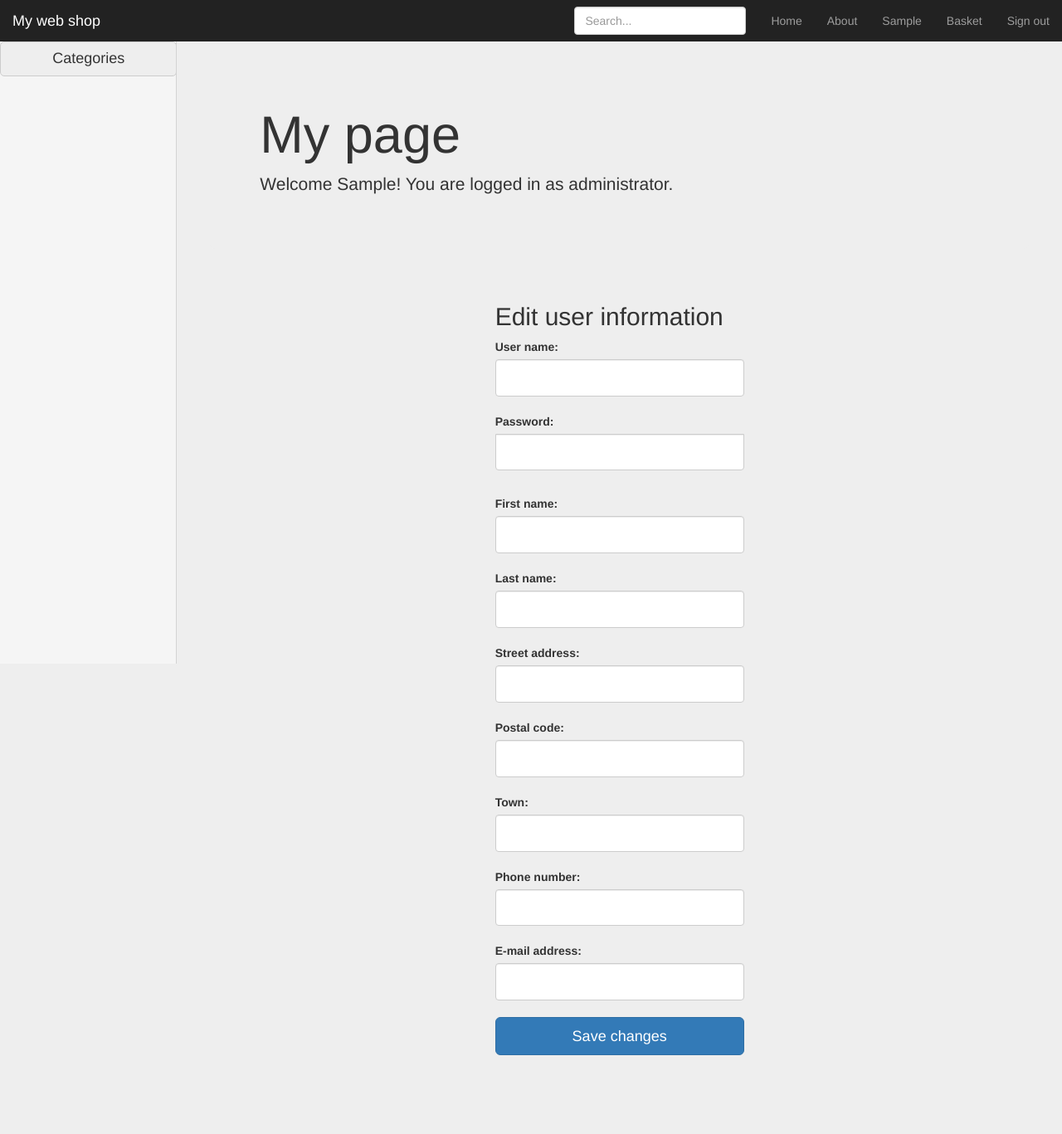
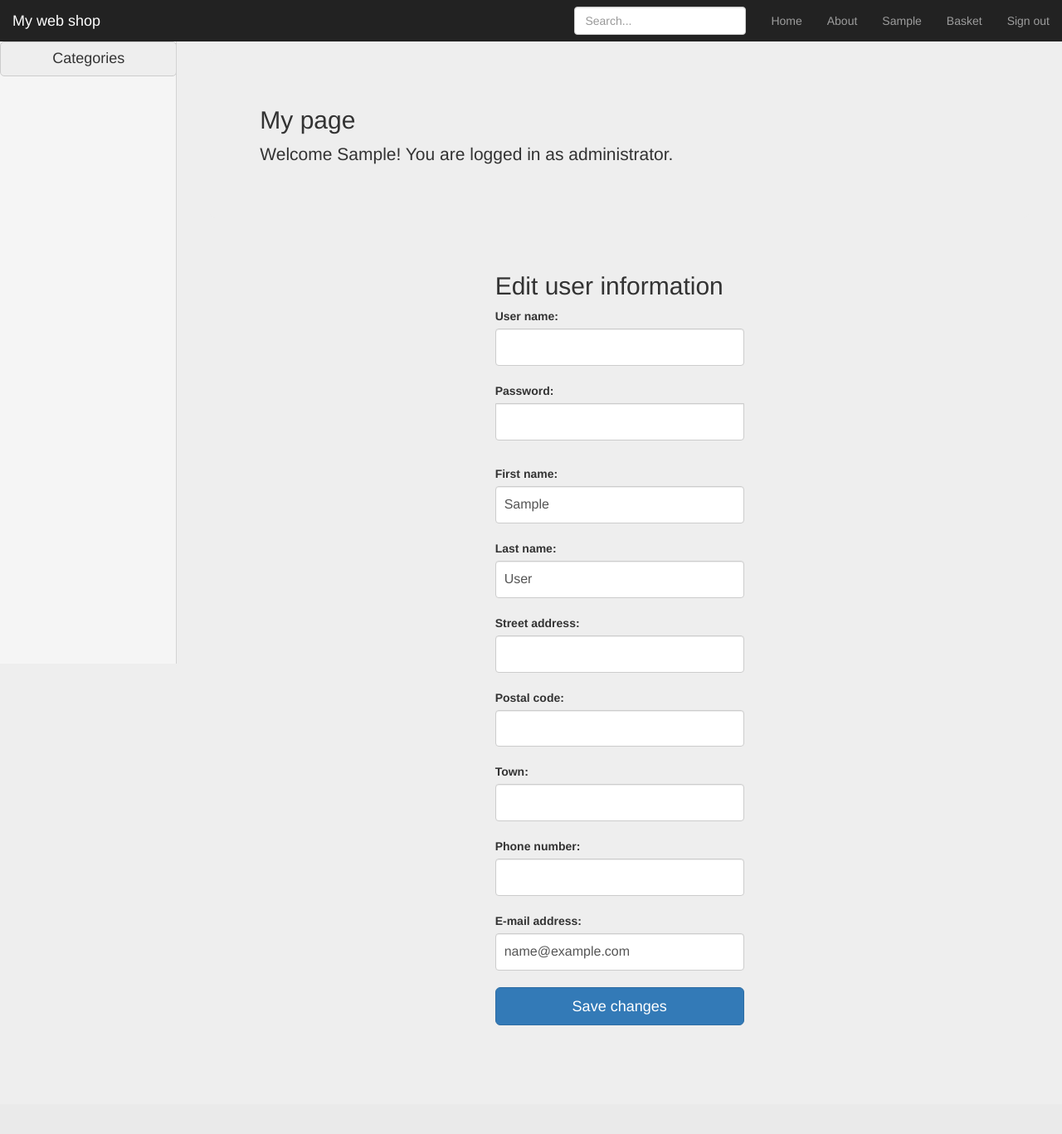
Before and after one commit to mjolnir92/little-webshop, a Flask app: page /mypage in a window 1280 px wide. Shown: the whole page at 83% size. After the commit the page ends 1236 px from the top, so only its background shows below. Run offline with Flask 2, Linux system fonts and the light colour scheme; the visitor is signed in with stand-in values (Sample User, id 1); data that the repository does not hold is empty; some libraries are stand-ins or nearby versions.

Commit message:
Reviews saved to db. Mypage displays user data. Minor bugfixes.

```diff
--- a/webshop/static/css/dashboard.css
+++ b/webshop/static/css/dashboard.css
@@ -218,3 +218,9 @@ margin-right:-20px;
     vertical-align: middle;
     border: none;
 }
+
+img.centered {
+    display: block;
+    margin-left: auto;
+    margin-right: auto;
+}
--- a/webshop/templates/browse_listing.html
+++ b/webshop/templates/browse_listing.html
@@ -41,7 +41,7 @@
     {% set asset_image = category_asset['imagePath'].decode('utf-8') %}
     <tr>
         <td width="15%">
-            <a href="{{asset_image}}">
+            <a href="{{url_for('asset_page.display_asset', asset_id=asset_id) }}">
                 <img border="0"
                      alt="{{asset_name}}"
                      src="{{asset_image}}"
--- a/webshop/templates/browse_listing_admin.html
+++ b/webshop/templates/browse_listing_admin.html
@@ -76,7 +76,7 @@
             <td>
                 <input class="form-control" type="text" name="text-imagePath" value="{{ asset_image }}">
                 <br>
-                <a href="{{asset_image}}">
+                <a href="{{url_for('asset_page.display_asset', asset_id=asset_id) }}">
                     <img border="0"
                          alt="{{asset_name}}"
                          src="{{asset_image}}"
--- a/webshop/templates/mypage.html
+++ b/webshop/templates/mypage.html
@@ -3,7 +3,7 @@
 {% block content %}
 
 <div class="jumbotron">
-	<h1>My page</h1>
+	<h2>My page</h2>
 	<p class="lead">
 		Welcome {{ current_user.first_name }}!
 		{% if current_user.admin %}
@@ -20,31 +20,31 @@
     <font color="red">{{message}}<br></font>
     {% endif %}
     <label>User name: </label>
-    <input class="form-control" type="text" name="text-login">
+    <input class="form-control" type="text" name="text-login" value="{{ current_user.login }}">
     <br>
     <label>Password: </label>
     <input class="form-control" type="password" name="text-password">
     <br>
     <label> First name: </label>
-    <input class="form-control" type="text" name="text-firstName">
+    <input class="form-control" type="text" name="text-firstName"  value="{{ current_user.first_name }}">
     <br>
     <label>Last name: </label>
-    <input class="form-control" type="text" name="text-lastName">
+    <input class="form-control" type="text" name="text-lastName" value="{{ current_user.last_name }}">
     <br>
     <label> Street address: </label>
-    <input class="form-control" type="text" name="text-streetAddress">
+    <input class="form-control" type="text" name="text-streetAddress" value="{{ current_user.street_address }}">
     <br>
     <label>Postal code: </label>
-    <input class="form-control" type="text" name="text-postCode">
+    <input class="form-control" type="text" name="text-postCode" value="{{ current_user.postal_code }}">
     <br>
     <label> Town: </label>
-    <input class="form-control" type="text" name="text-postTown">
+    <input class="form-control" type="text" name="text-postTown" value="{{ current_user.postal_town }}">
     <br>
     <label> Phone number: </label>
-    <input class="form-control" type="text" name="text-phoneNr">
+    <input class="form-control" type="text" name="text-phoneNr" value="{{ current_user.phone }}">
     <br>
     <label> E-mail address: </label>
-    <input class="form-control" type="text" name="text-email">
+    <input class="form-control" type="text" name="text-email" value="{{ current_user.email }}">
     <br>
     <input class="btn btn-lg btn-primary btn-block" type="submit" name="button-save" value="Save changes">
 </form>
--- a/webshop/templates/sidebar.html
+++ b/webshop/templates/sidebar.html
@@ -5,7 +5,7 @@
         {% if current_user.admin and nav_category_name %}
 
         <li>
-            <form action="{{ url_for('.add_category', category_id=nav_category_id) }}" method="POST">
+            <form action="{{ url_for('browse_page.add_category', category_id=nav_category_id) }}" method="POST">
                 <div class="input-group">
                     <input type="text" name="text-category_name" class="form-control" placeholder="Add category..." required>
                     <span class="input-group-btn"><button class="btn btn-success" type="submit">
--- a/webshop/user.py
+++ b/webshop/user.py
@@ -22,13 +22,13 @@ class User(UserMixin):
         self.user_id = long(entry['idUser'])
         self.login = login
         self.password = entry['password']
-        self.first_name = entry['firstName']
-        self.last_name = entry['lastName']
-        self.street_address = entry['streetAddress']
+        self.first_name = entry['firstName'].decode('utf-8')
+        self.last_name = entry['lastName'].decode('utf-8')
+        self.street_address = entry['streetAddress'].decode('utf-8')
         self.postal_code = entry['postCode']
-        self.postal_town = entry['postTown']
+        self.postal_town = entry['postTown'].decode('utf-8')
         self.phone = entry['phoneNr']
-        self.email = entry['email']
+        self.email = entry['email'].decode('utf-8')
         self.admin = entry['admin'] is 1
 
     @classmethod
```
Also changed, not shown: webshop/asset_page.py (+20 -5 lines), webshop/templates/asset_page.html (+19 -10 lines), webshop/templates/my-page.html (deleted, +0 -12 lines).
